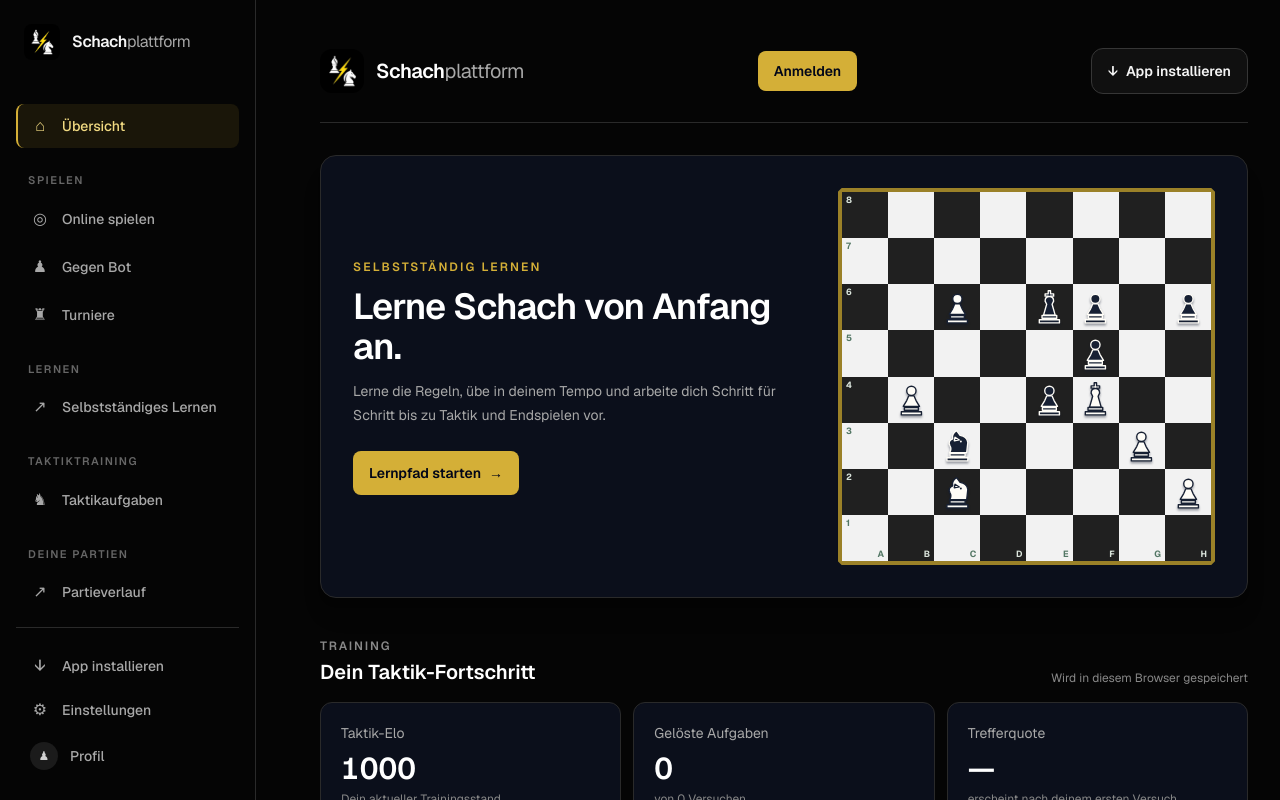
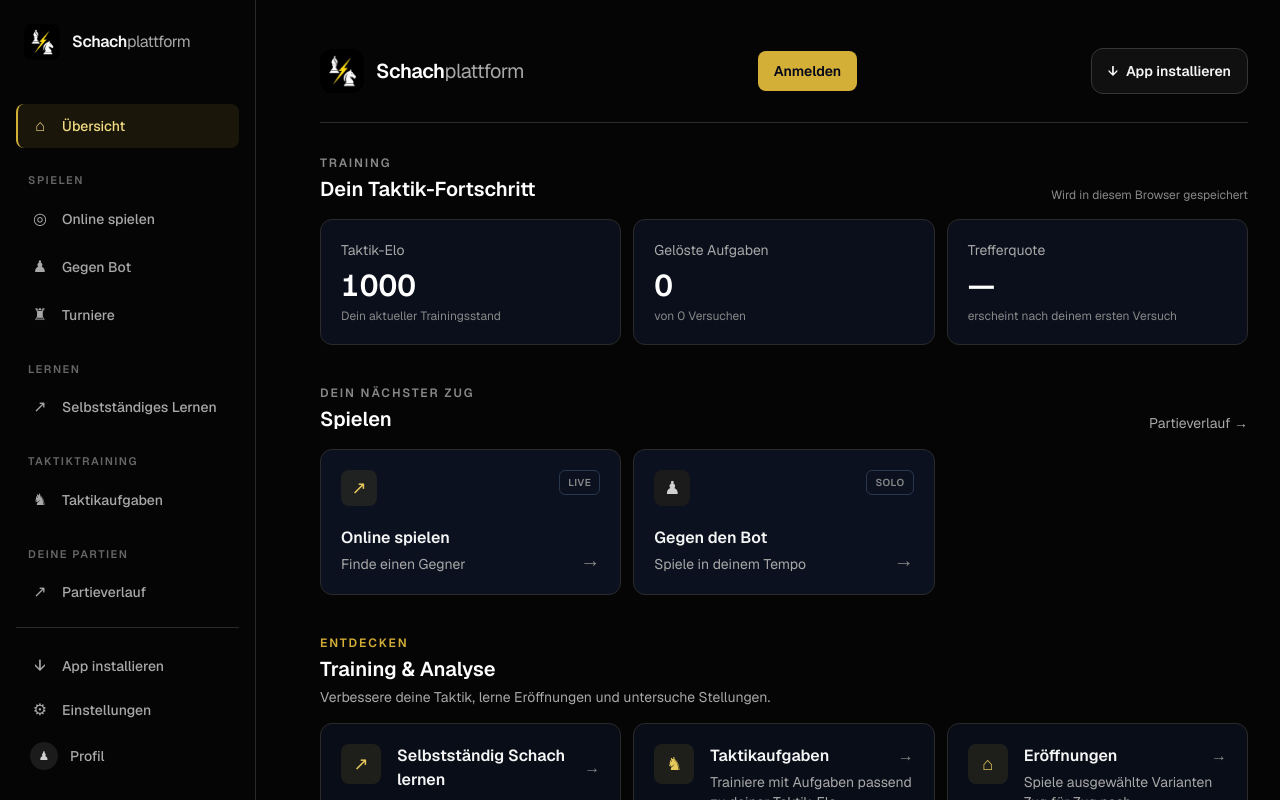
Before and after one commit to Davidbi08/schach-plattform, a Next.js app: page / in a window 1280 px wide. Shown: the top 800 px of the page. Built offline with nearby package versions, Linux system fonts and the light colour scheme; no server answers.

Commit message:
Simplify dashboard overview
Co-authored-by: Copilot App <223556219+Copilot@users.noreply.github.com>

```diff
--- a/app/page.tsx
+++ b/app/page.tsx
@@ -2,8 +2,6 @@
 
 import Link from "next/link";
 import { useEffect, useState, useSyncExternalStore } from "react";
-import { MiniChessboard } from "@/components/mini-chessboard";
-import { tacticsPreviewFen } from "@/lib/tactics";
 import { getTacticsProgress, INITIAL_TACTICS_PROGRESS, subscribeToTacticsProgress } from "@/lib/tactics-progress";
 import { createClient } from "@/lib/supabase/client";
 import { InstallAppLink } from "@/components/install-app-link";
@@ -76,29 +74,12 @@ export default function Home() {
             <span>Schach<span className="font-normal text-slate-400">plattform</span></span>
           </Link>
           <div className="flex items-center gap-3">
-            {username && <Link href="/einstellungen" className="rounded-lg px-3 py-2.5 text-sm text-slate-400 transition hover:bg-slate-900 hover:text-white">Einstellungen</Link>}
             {!loading && !username && <Link href="/login" className="rounded-lg bg-emerald-400 px-4 py-2.5 text-sm font-semibold text-slate-950 transition hover:bg-emerald-300">Anmelden</Link>}
           </div>
           <InstallAppLink className="hidden items-center gap-2 rounded-xl border border-slate-700 bg-slate-900 px-4 py-3 text-sm font-semibold text-slate-100 transition hover:border-emerald-400/70 hover:text-emerald-200 md:inline-flex">
             <span aria-hidden="true">↓</span>App installieren
           </InstallAppLink>
         </header>
-
-        <section aria-labelledby="welcome-heading" className="mb-10 grid gap-6 overflow-hidden rounded-2xl border border-slate-800 bg-slate-900/60 p-5 shadow-xl shadow-black/10 sm:p-8 lg:grid-cols-[1.1fr_0.9fr] lg:items-center">
-          <div className="py-2">
-            <p className="text-xs font-semibold uppercase tracking-[0.18em] text-emerald-400">Selbstständig lernen</p>
-            <h1 id="welcome-heading" className="mt-3 max-w-xl text-3xl font-semibold tracking-tight text-white sm:text-4xl">{username ? <>Willkommen zurück, <span className="text-emerald-300">{username}</span>.</> : "Lerne Schach von Anfang an."}</h1>
-            <p className="mt-3 max-w-md text-sm leading-6 text-slate-400">Lerne die Regeln, übe in deinem Tempo und arbeite dich Schritt für Schritt bis zu Taktik und Endspielen vor.</p>
-            <div className="mt-6 flex flex-wrap gap-3">
-              <Link href="/lernen" className="inline-flex items-center gap-2 rounded-lg bg-emerald-400 px-4 py-3 text-sm font-semibold text-slate-950 transition hover:bg-emerald-300 focus-visible:outline-none focus-visible:ring-2 focus-visible:ring-emerald-400">
-                Lernpfad starten <span aria-hidden="true">→</span>
-              </Link>
-            </div>
-          </div>
-          <Link href="/taktik" aria-label="Taktikaufgabe öffnen" className="mx-auto block w-full max-w-md transition hover:scale-[1.01] focus-visible:outline-none focus-visible:ring-2 focus-visible:ring-emerald-400">
-            <MiniChessboard fen={tacticsPreviewFen} label="Vorschau einer Taktikaufgabe" />
-          </Link>
-        </section>
 
         <section aria-labelledby="progress-heading" className="mb-10">
           <div className="mb-4 flex flex-wrap items-end justify-between gap-3">
```
